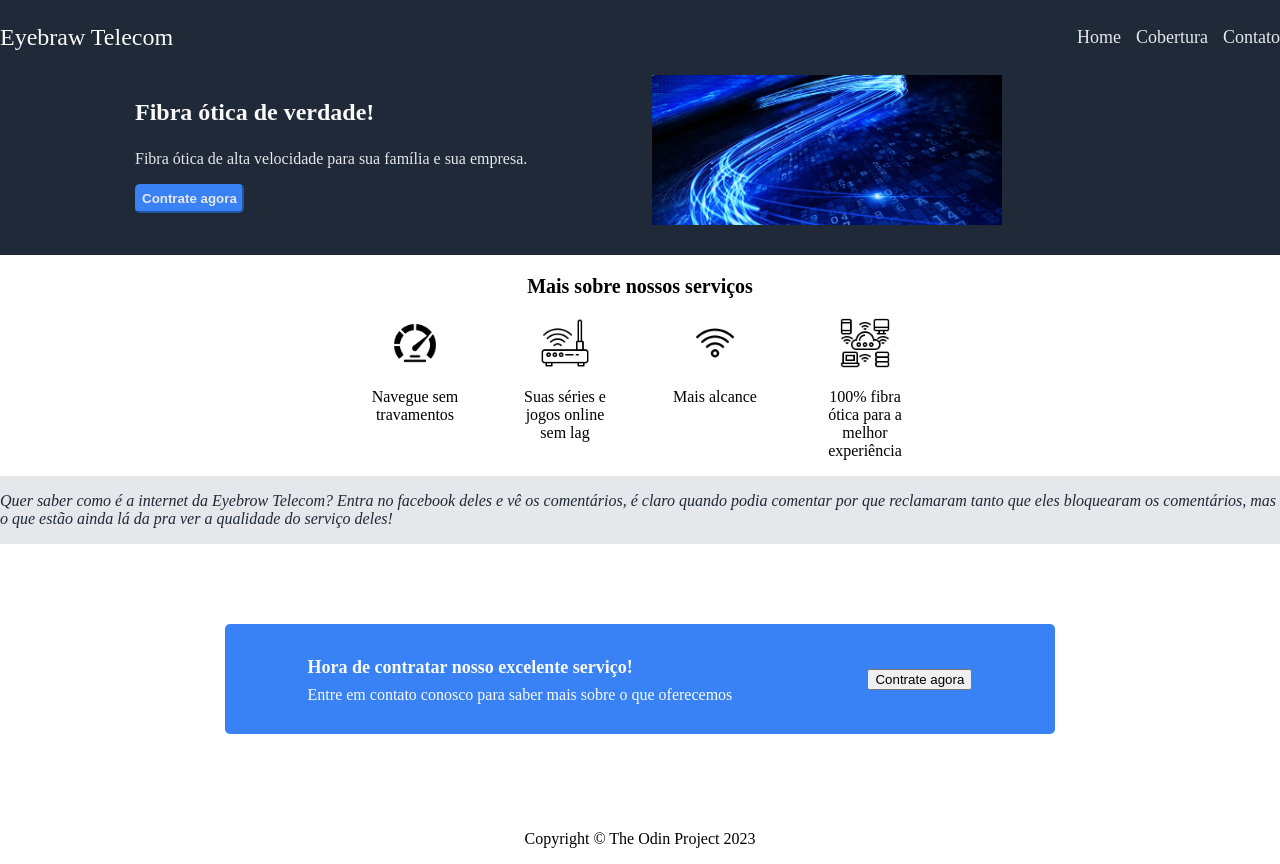
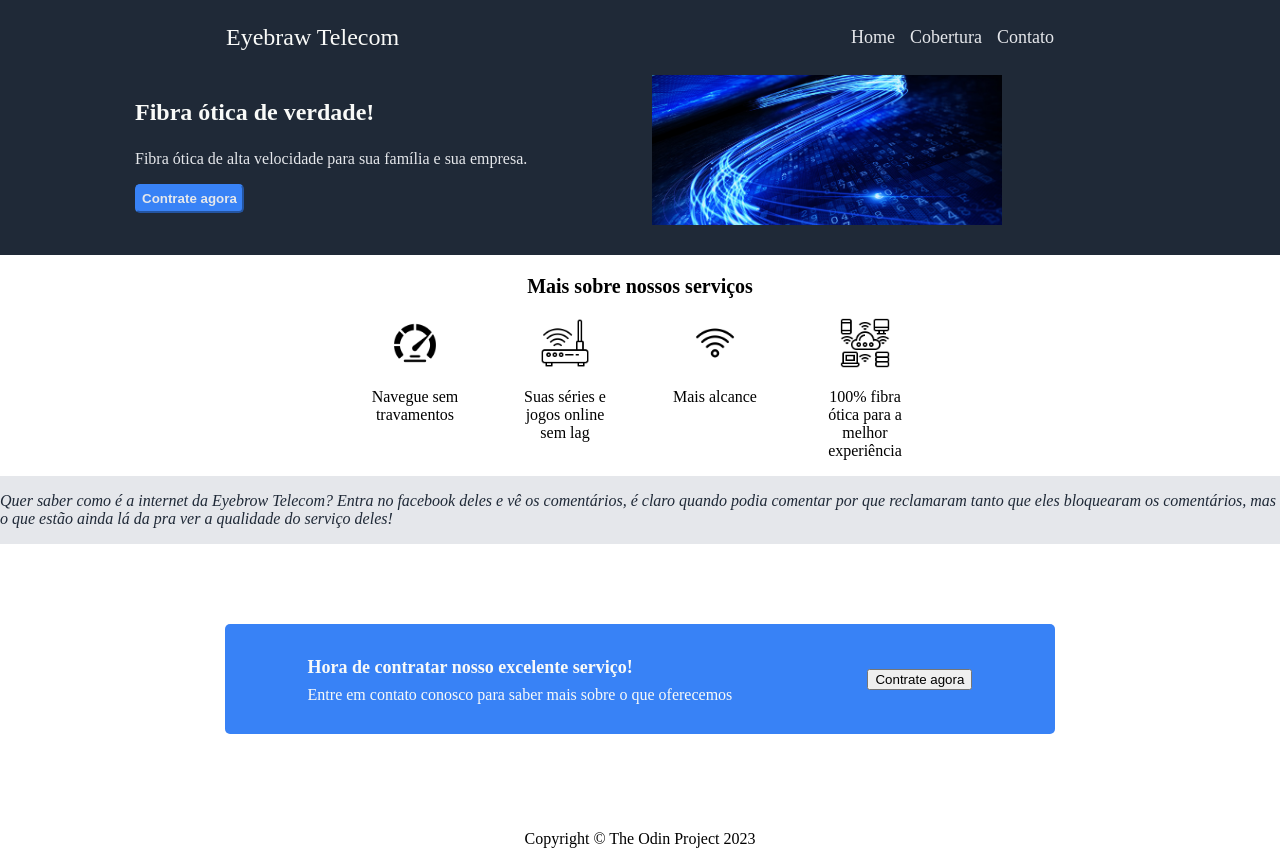
Before and after one commit to sayons-hant/odin_landingpage, a plain HTML site: page index.html in a window 1280 px wide. Drawn offline with Linux system fonts and the light colour scheme.

```diff
--- a/style.css
+++ b/style.css
@@ -6,7 +6,6 @@ body {
 .header-logo {
     font-size: 24px;
     color: #F9FAF8;
-    flex: 1 1 auto;
 }
 
 .header-container {
```
Also changed, not shown: 1 other file.
